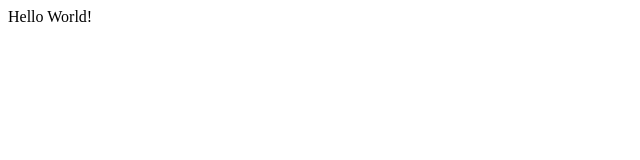
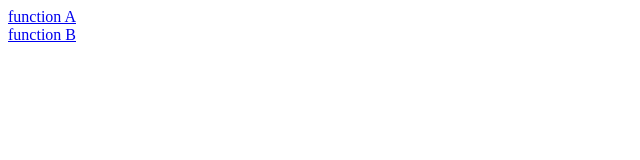
Before and after one commit to jcipriano/jc-function-test, a plain HTML site: page index.html in a window 1280 px wide. Shown: the whole page, without its empty margins (0-640 px from the left). Drawn offline with Linux system fonts and the light colour scheme.

Commit message:
adds links to functions

```diff
--- a/index.html
+++ b/index.html
@@ -1 +1,2 @@
-Hello World!
+<a href="/.netlify/functions/a">function A</a><br/>
+<a href="/.netlify/functions/b">function B</a>
```
